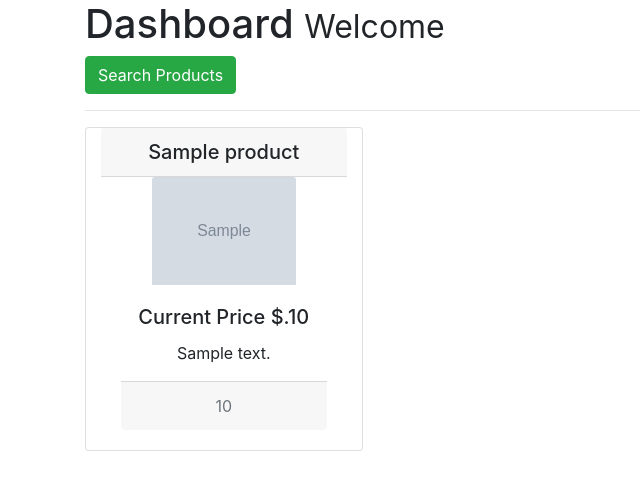
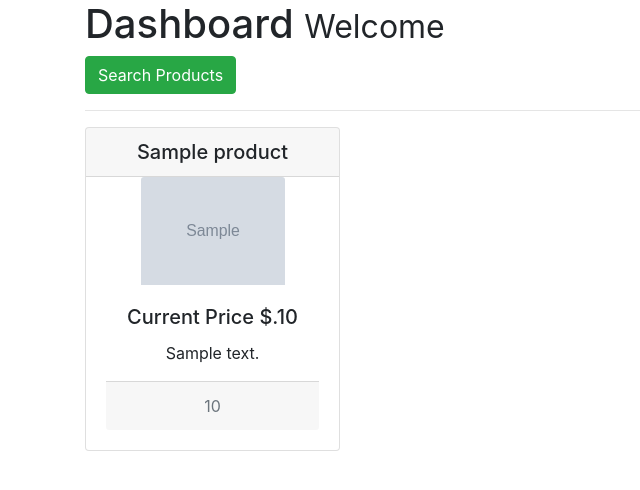
Before and after one commit to dmitrygalperin/it490, a Flask app: template frontend/templates/dashboard.html in a window 1280 px wide. Shown: the part 56-546 px from the top of the page, without its empty margins (0-640 px from the left). Run offline with Flask 2, Linux system fonts and the light colour scheme; the template is opened without the code that fills it: most values are stand-ins (such as "Sample title", 1, 10 or a date in 2020); grey boxes marked "Sample" are stand-in pictures; parts of the project's set-up code (start-up, migrations or seed data) failed here and were passed over; some libraries are stand-ins or nearby versions.

Commit message:
Edit card

```diff
--- a/frontend/templates/dashboard.html
+++ b/frontend/templates/dashboard.html
@@ -8,9 +8,10 @@
     <hr>
 
 
-
+    <div class="row">
         {% for track in products %}
-            <div class="card text-center col-lg-3">
+            <div class="col-lg-3">
+            <div class="card text-center">
                 <h5 class="card-header">{{ track.product.name }}</h5>
                 <img class="card-img-top" style="width: 9rem; margin:auto;" src="{{ track.product.med_img }}" alt="Card image cap">
                 <div class="card-body">
@@ -26,7 +27,8 @@
                 </div>
                 {% endif %}
             </div>
+        </div>
         {% endfor %}
-
+    </div>
 
 {% endblock %}
```
